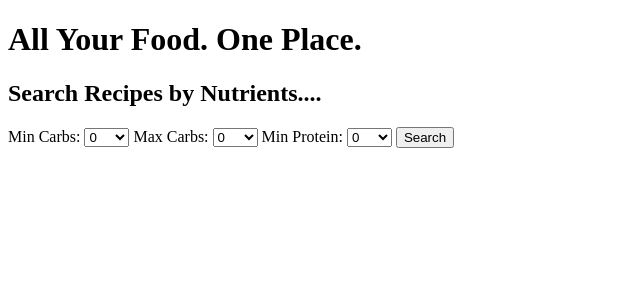
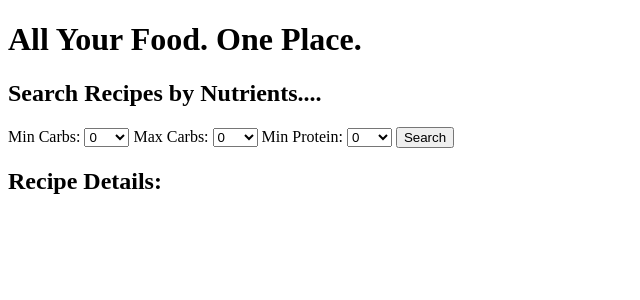
Before and after one commit to manishnaini/Spoonacular, a Flask app: page / in a window 1280 px wide. Shown: the top 300 px of the page, without its empty margins (0-640 px from the left). Run offline with Flask 3, Linux system fonts and the light colour scheme.

Commit message:
heading h2 is added

```diff
--- a/templates/index.html
+++ b/templates/index.html
@@ -31,7 +31,9 @@
         </select>
 
         <button type="submit">Search</button>
+    </from>
 
-    </from>
+    <!-- Display Recipe Details if Available -->
+    <h2>Recipe Details:</h2>
 </body>
 </html>
```
